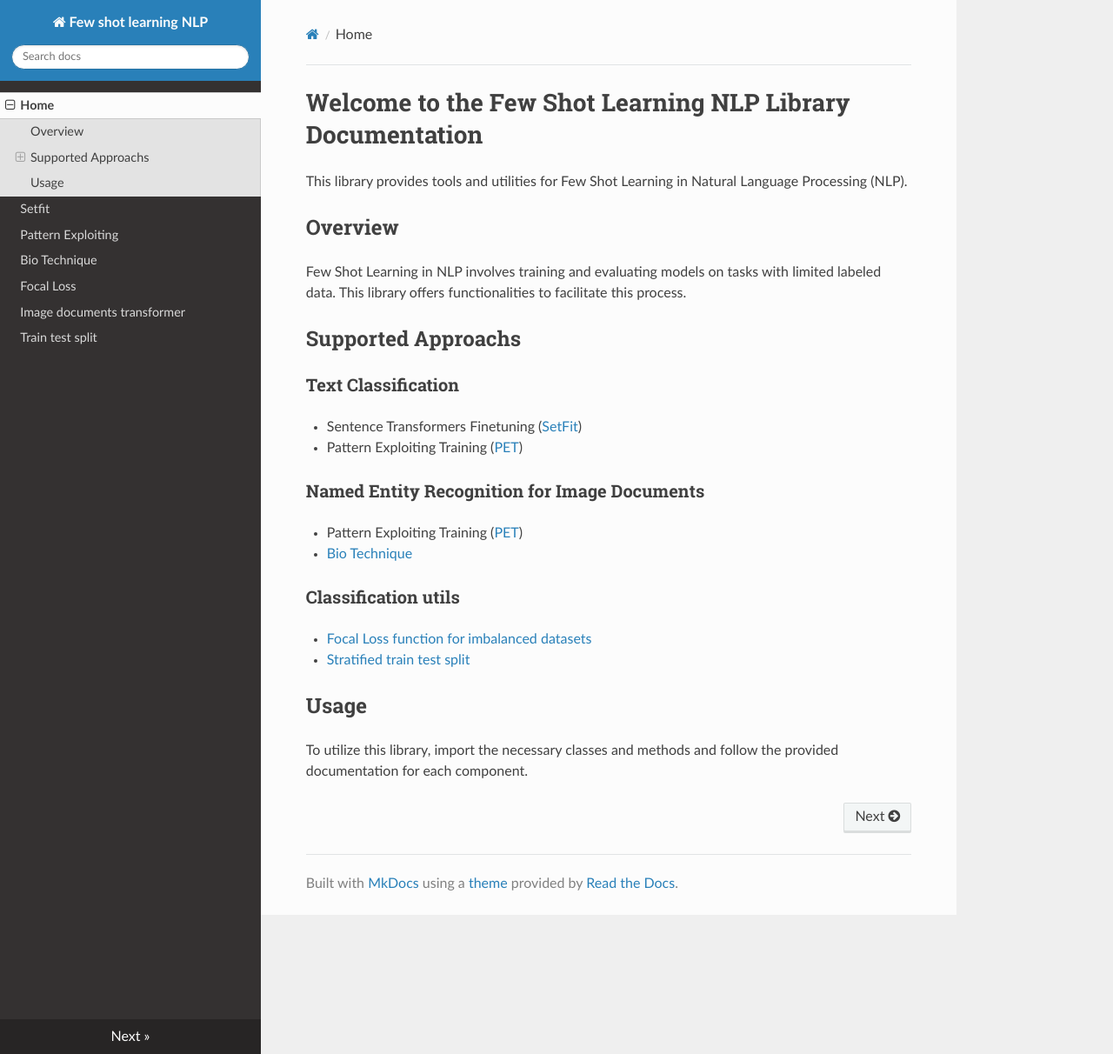
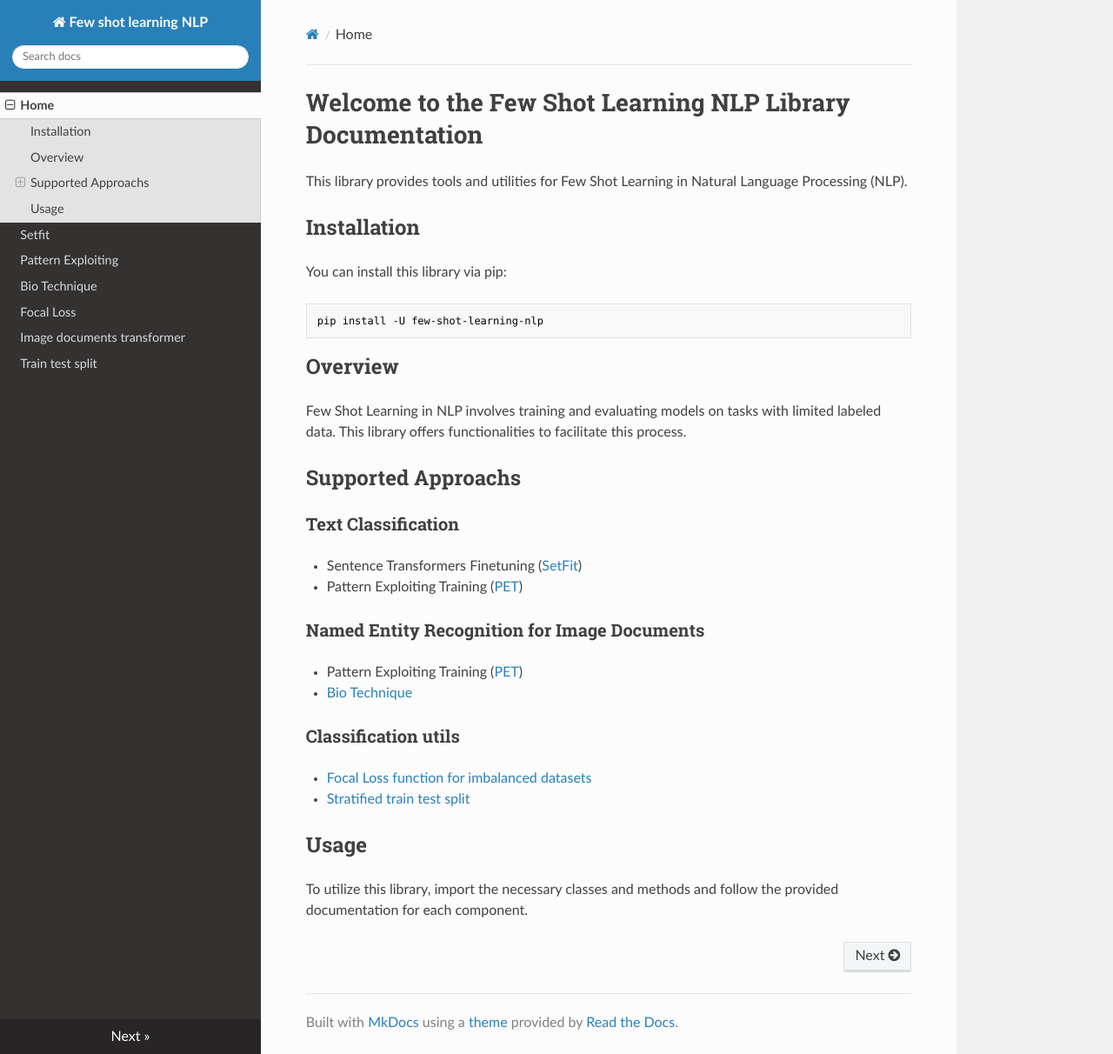
Before and after one commit to peulsilva/few-shot-learning-nlp, an MkDocs documentation site: the page built from docs/index.md, in a window 1280 px wide and 1212 px high. Shown: the whole window at 87% size. Built offline with MkDocs 1.6.1, drawn with Linux system fonts in a browser that asks for light colours; nearby versions of some CDN libraries.

Commit message:
add installation in homepage

````diff
--- a/docs/index.md
+++ b/docs/index.md
@@ -1,6 +1,15 @@
 # Welcome to the Few Shot Learning NLP Library Documentation
 
 This library provides tools and utilities for Few Shot Learning in Natural Language Processing (NLP).
+
+## Installation
+
+You can install this library via pip:
+
+```bash
+pip install -U few-shot-learning-nlp
+```
+
 
 ## Overview
 
--- a/setup.py
+++ b/setup.py
@@ -6,7 +6,7 @@ with open("README.md", "r") as fh:
 
 setuptools.setup(
     name="few-shot-learning-nlp",
-    version="1.0.0",
+    version="1.0.1",
     author="Pedro Silva",
     author_email="pedrolmssilva@gmail.com",
     description="This library provides tools and utilities for Few Shot Learning in Natural Language Processing (NLP).",
````
